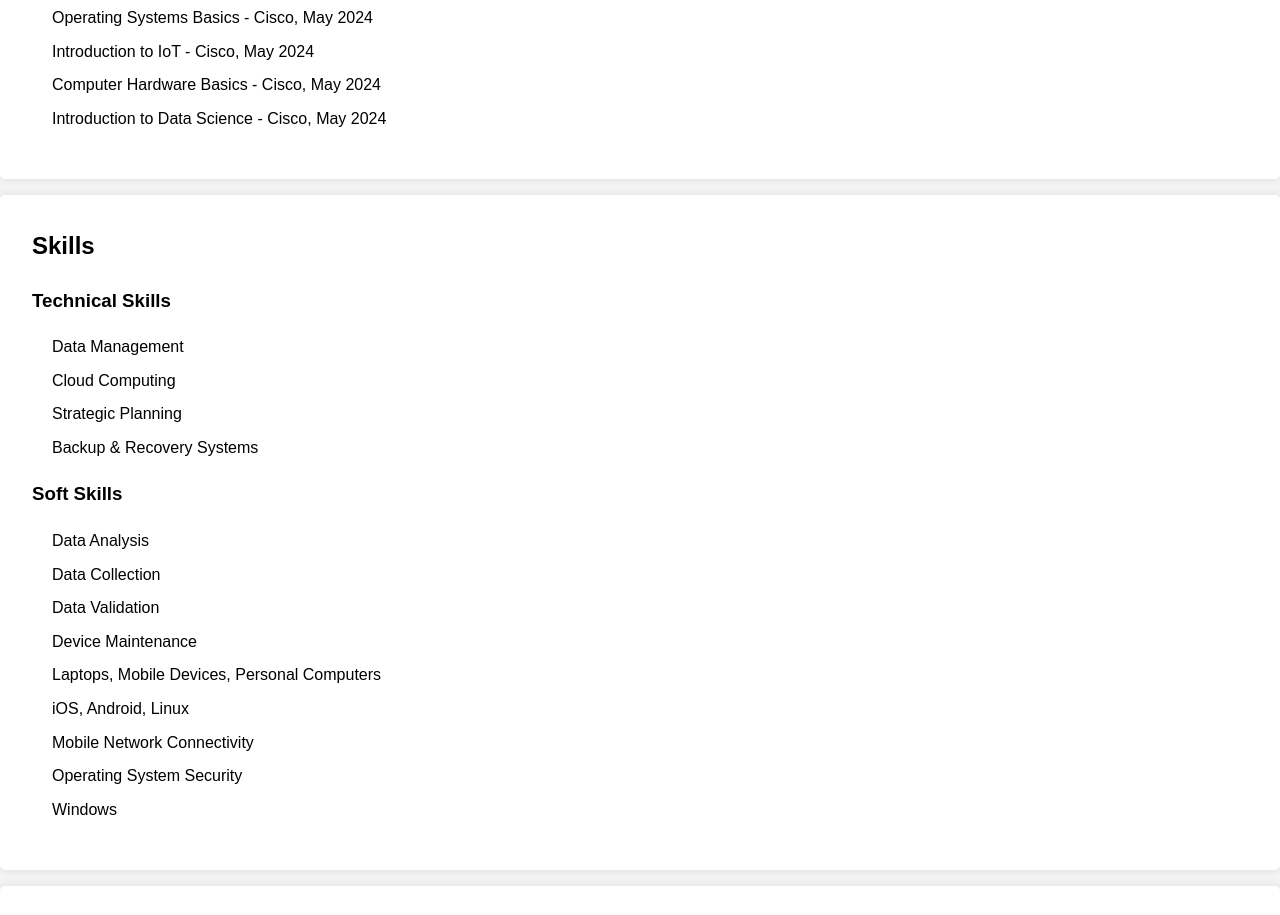
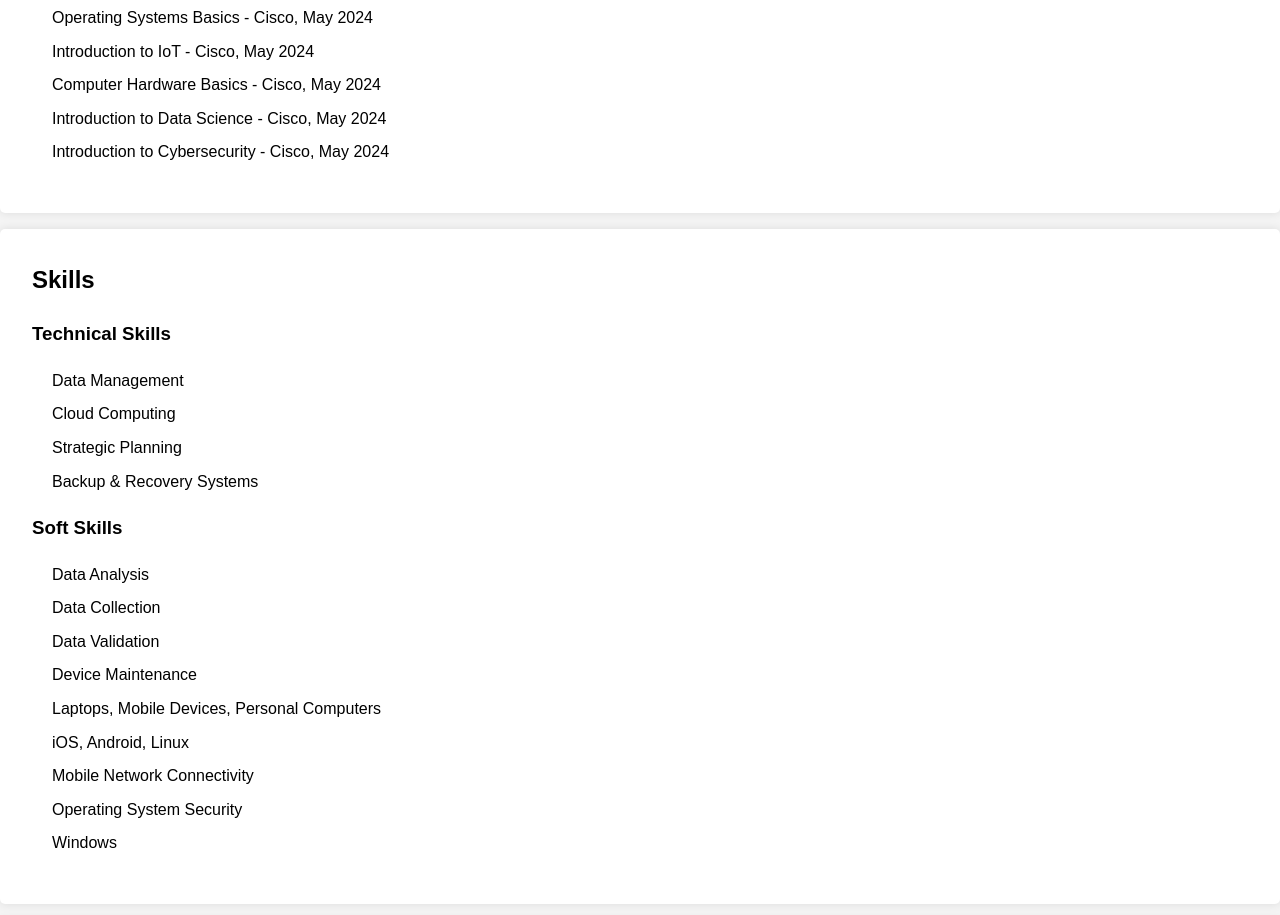
Before and after one commit to NMShibambu/NMShibambu.io, a plain HTML site: page index.html in a window 1280 px wide. Shown: the part 1060-1975 px from the top of the page. Drawn offline with Linux system fonts and the light colour scheme.

Commit message:
Update index.html

```diff
--- a/index.html
+++ b/index.html
@@ -44,6 +44,7 @@
             <li>Introduction to IoT - Cisco, May 2024</li>
             <li>Computer Hardware Basics - Cisco, May 2024</li>
             <li>Introduction to Data Science - Cisco, May 2024</li>
+            <li>Introduction to Cybersecurity - Cisco, May 2024</li>
         </ul>
     </section>
     <section id="skills" class="section">
```
